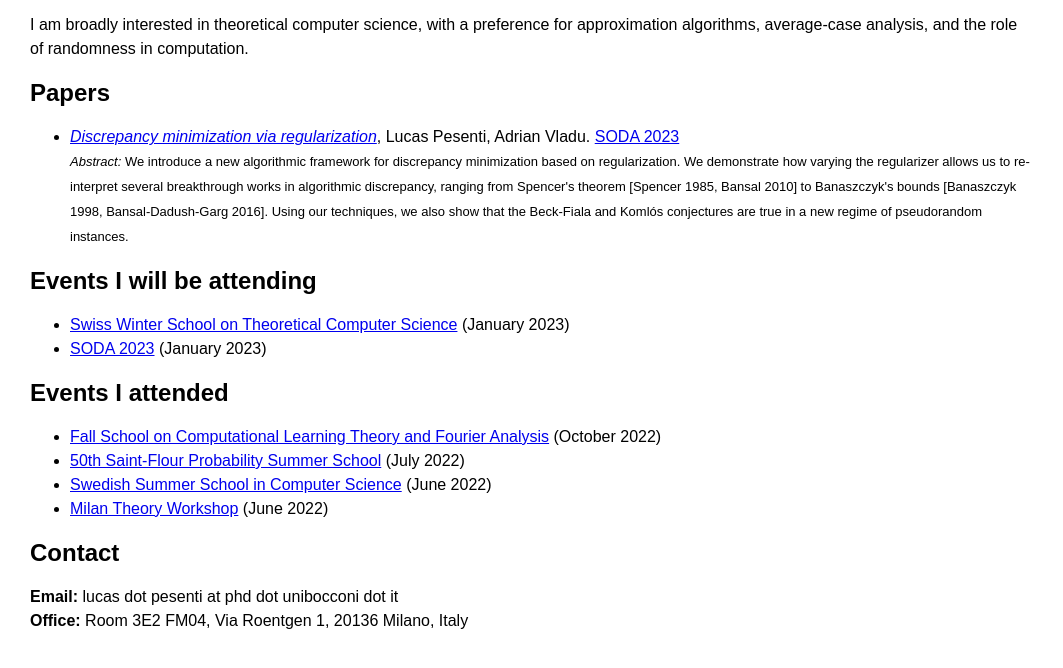
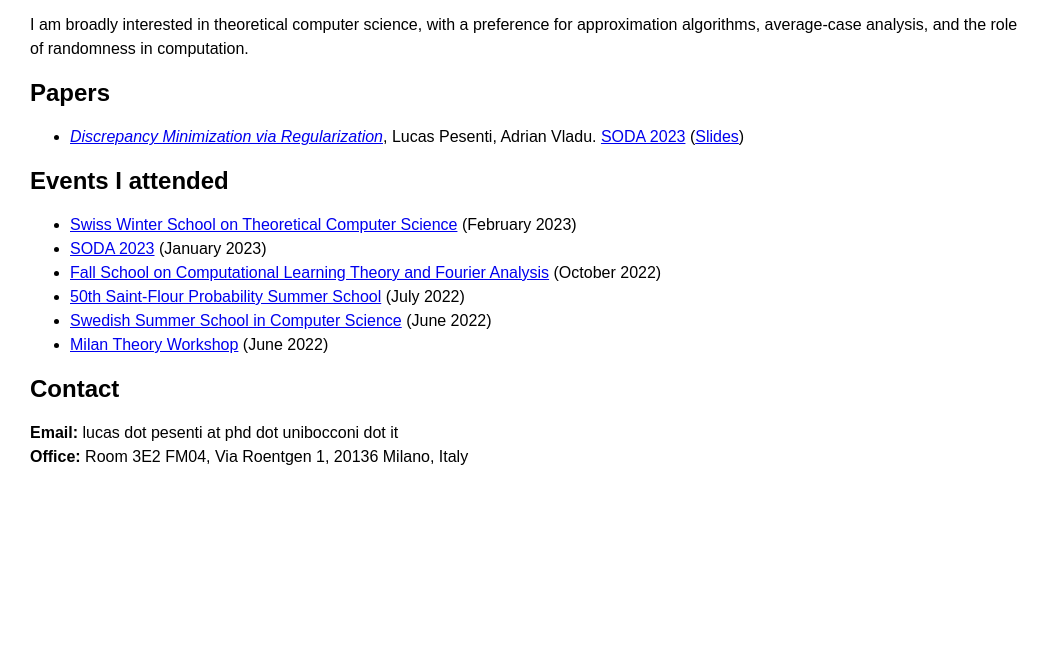
Before and after one commit to lucaspesenti/lucaspesenti.github.io, a plain HTML site: page index.html in a window 1280 px wide. Shown: the part 126-794 px from the top of the page, without its empty margins (0-1063 px from the left). Drawn offline with Linux system fonts and the light colour scheme.

Commit message:
Add SODA Slides

```diff
--- a/index.html
+++ b/index.html
@@ -30,21 +30,16 @@
 
 		<h2>Papers</h2>
 		<ul>
-			<li><a href="https://arxiv.org/abs/2211.05509"><em>Discrepancy minimization via regularization</em></a>, Lucas Pesenti, Adrian Vladu. <a href="https://www.siam.org/conferences/cm/conference/soda23">SODA 2023</a><br/>
-		<font size="-1"><em>Abstract:</em> We introduce a new algorithmic framework for discrepancy minimization based on regularization. We demonstrate how varying the regularizer allows us to re-interpret several breakthrough works in algorithmic discrepancy, ranging from Spencer's theorem [Spencer 1985, Bansal 2010] to Banaszczyk's bounds [Banaszczyk 1998, Bansal-Dadush-Garg 2016]. Using our techniques, we also show that the Beck-Fiala and Komlós conjectures are true in a new regime of pseudorandom instances. </font>
+			<li><a href="https://arxiv.org/abs/2211.05509"><em>Discrepancy Minimization via Regularization</em></a>, Lucas Pesenti, Adrian Vladu. <a href="https://www.siam.org/conferences/cm/conference/soda23">SODA 2023</a> (<a href="Slides_SODA_2023.pdf">Slides</a>)<br/>
 			</li>
 		</ul>
 
-		<h2>Events I will be attending</h2>
-
-		<ul>
-			<li><a href="https://theory.epfl.ch/WinterSchool2023/">Swiss Winter School on Theoretical Computer Science</a> (January 2023)<br/></li>
-			<li><a href="https://www.siam.org/conferences/cm/conference/soda23">SODA 2023</a> (January 2023)<br/></li>
-		</ul>
 
 		<h2>Events I attended</h2>
 
 		<ul>
+			<li><a href="https://theory.epfl.ch/WinterSchool2023/">Swiss Winter School on Theoretical Computer Science</a> (February 2023)<br/></li>
+			<li><a href="https://www.siam.org/conferences/cm/conference/soda23">SODA 2023</a> (January 2023)<br/></li>
 			<li><a href="https://sites.google.com/view/paata/learning?authuser=0">Fall School on Computational Learning Theory and Fourier Analysis</a> (October 2022)<br/></li>
 			<li><a href="https://lmbp.uca.fr/stflour/">50th Saint-Flour Probability Summer School</a> (July 2022)<br/></li>
 			<li><a href="https://s3cs.eecs.kth.se/">Swedish Summer School in Computer Science</a> (June 2022) <br/></li>
```
Also changed, not shown: 1 other file.
